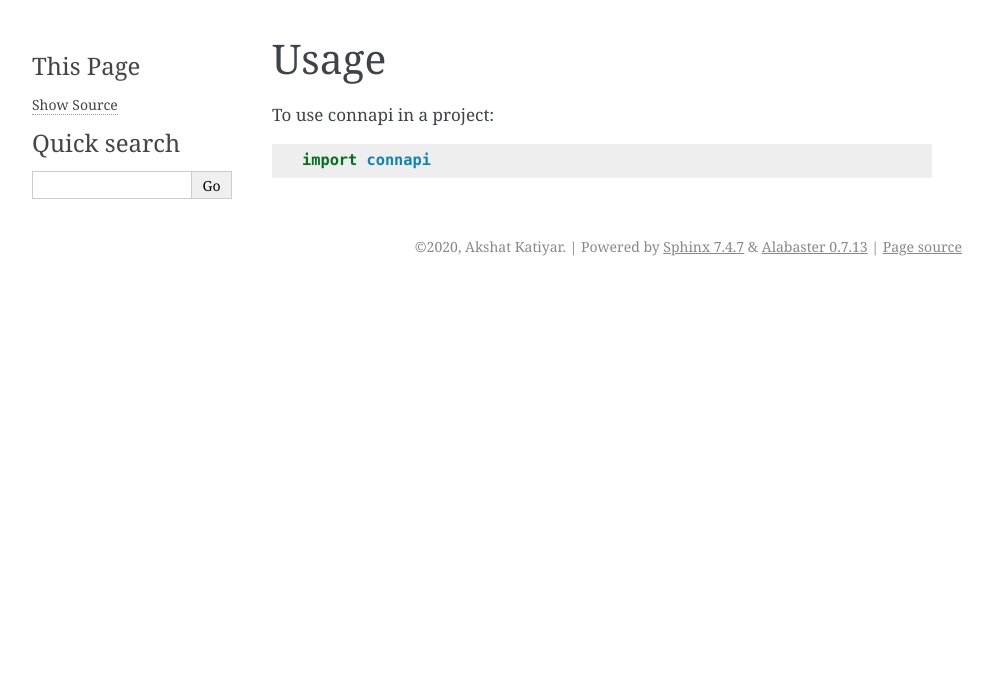
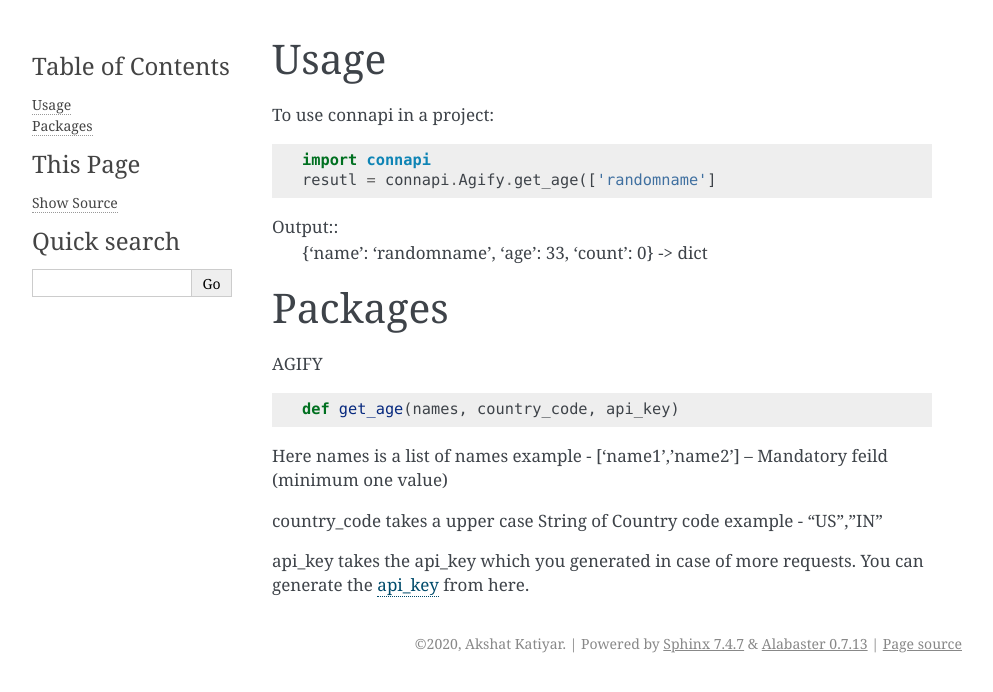
Before and after one commit to YellowFoxH4XOR/connapi, a Sphinx documentation site: the page built from docs/usage.rst, in a window 1280 px wide. Shown: the top 692 px of the page, without its empty margins (148-1141 px from the left). Built offline with Sphinx 7.4.7, drawn with Linux system fonts in a browser that asks for light colours; pages that are not in the unit, such as notebooks, are missing from menus.

Commit message:
Updated usage.rt

```diff
--- a/docs/usage.rst
+++ b/docs/usage.rst
@@ -5,3 +5,24 @@ Usage
 To use connapi in a project::
 
     import connapi
+    resutl = connapi.Agify.get_age(['randomname']
+
+Output::
+    {'name': 'randomname', 'age': 33, 'count': 0} -> dict
+
+
+========
+Packages
+========
+
+AGIFY ::
+
+    def get_age(names, country_code, api_key)
+
+Here names is a list of names example - ['name1','name2']  -- Mandatory feild (minimum one value)
+
+country_code takes a upper case String of Country code example - "US","IN"
+
+api_key takes the api_key which you generated in case of more requests. You can generate the `api_key`_ from here.
+
+.. _api_key: https://store.agify.io/
```
